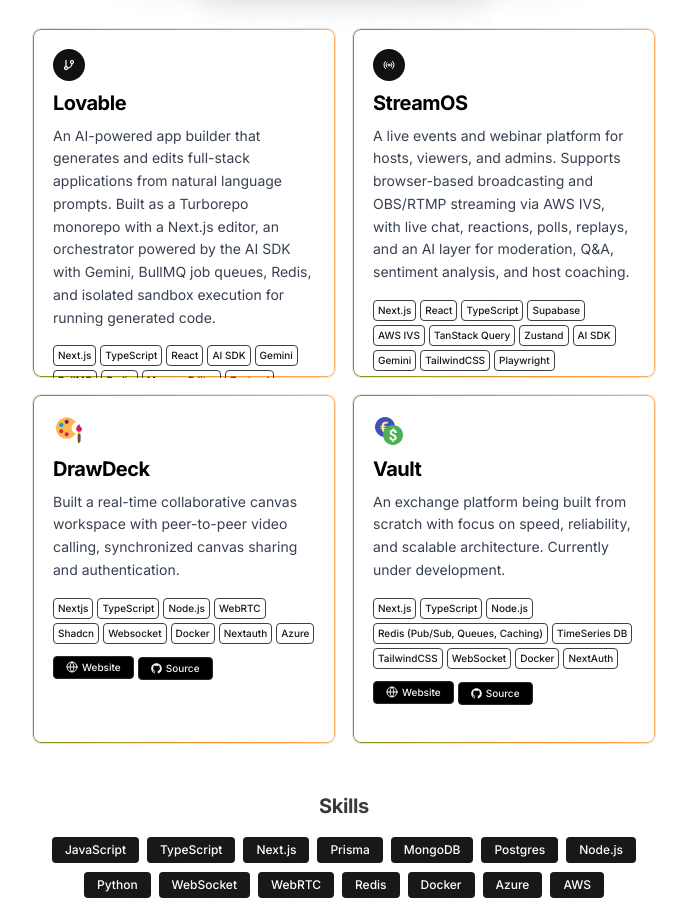
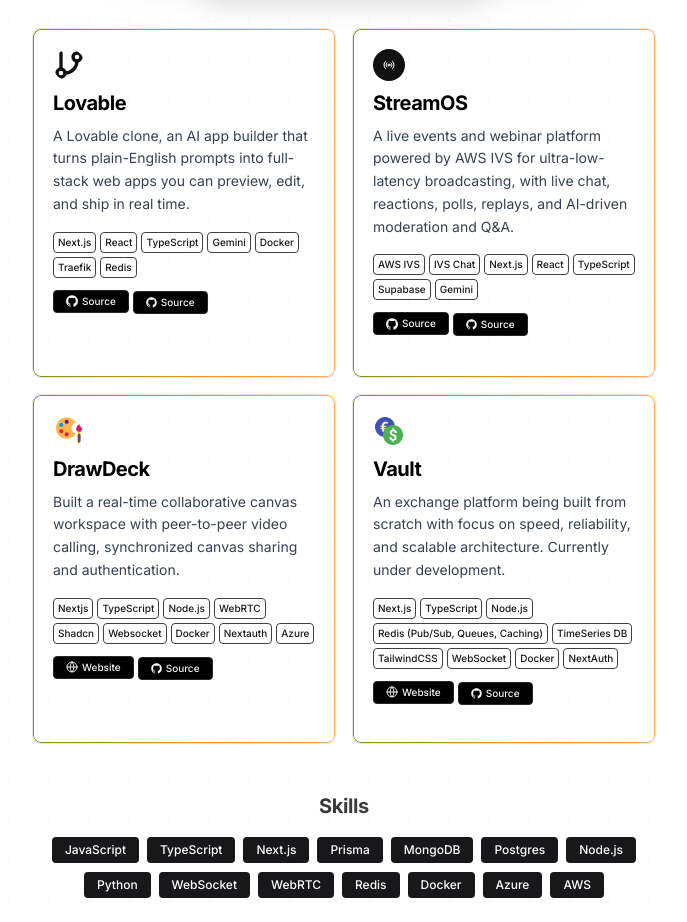
Before and after one commit to Acid-OP/portfolio-website, a Next.js app: page / in a window 1280 px wide. Shown: the part 780-1702 px from the top of the page, without its empty margins (296-983 px from the left). Built offline with nearby package versions, Linux system fonts and the light colour scheme.

Commit message:
Refine Lovable and StreamOS project copy, tags, and logo
- Lovable: product-focused description as a Lovable clone, catchy tags (Docker, Traefik)
- StreamOS: lead with AWS IVS, reorder tags with IVS first
- Lovable logo: remove black background, transparent git-branch mark

```diff
--- a/src/data/resume.tsx
+++ b/src/data/resume.tsx
@@ -129,19 +129,15 @@
       dates: "Dec 2025 - Present",
       active: true,
       description:
-        "An AI-powered app builder that generates and edits full-stack applications from natural language prompts. Built as a Turborepo monorepo with a Next.js editor, an orchestrator powered by the AI SDK with Gemini, BullMQ job queues, Redis, and isolated sandbox execution for running generated code.",
+        "A Lovable clone, an AI app builder that turns plain-English prompts into full-stack web apps you can preview, edit, and ship in real time.",
       technologies: [
         "Next.js",
+        "React",
         "TypeScript",
-        "React",
-        "AI SDK",
         "Gemini",
-        "BullMQ",
-        "Redis",
-        "Monaco Editor",
-        "Zustand",
-        "Turborepo",
-        "Docker"
+        "Docker",
+        "Traefik",
+        "Redis"
       ],
       links: [
         {
@@ -158,19 +154,15 @@
       dates: "Feb 2026 - Apr 2026",
       active: true,
       description:
-        "A live events and webinar platform for hosts, viewers, and admins. Supports browser-based broadcasting and OBS/RTMP streaming via AWS IVS, with live chat, reactions, polls, replays, and an AI layer for moderation, Q&A, sentiment analysis, and host coaching.",
+        "A live events and webinar platform powered by AWS IVS for ultra-low-latency broadcasting, with live chat, reactions, polls, replays, and AI-driven moderation and Q&A.",
       technologies: [
+        "AWS IVS",
+        "IVS Chat",
         "Next.js",
         "React",
         "TypeScript",
         "Supabase",
-        "AWS IVS",
-        "TanStack Query",
-        "Zustand",
-        "AI SDK",
-        "Gemini",
-        "TailwindCSS",
-        "Playwright"
+        "Gemini"
       ],
       links: [
         {
```
Also changed, not shown: public/lovable.svg.
